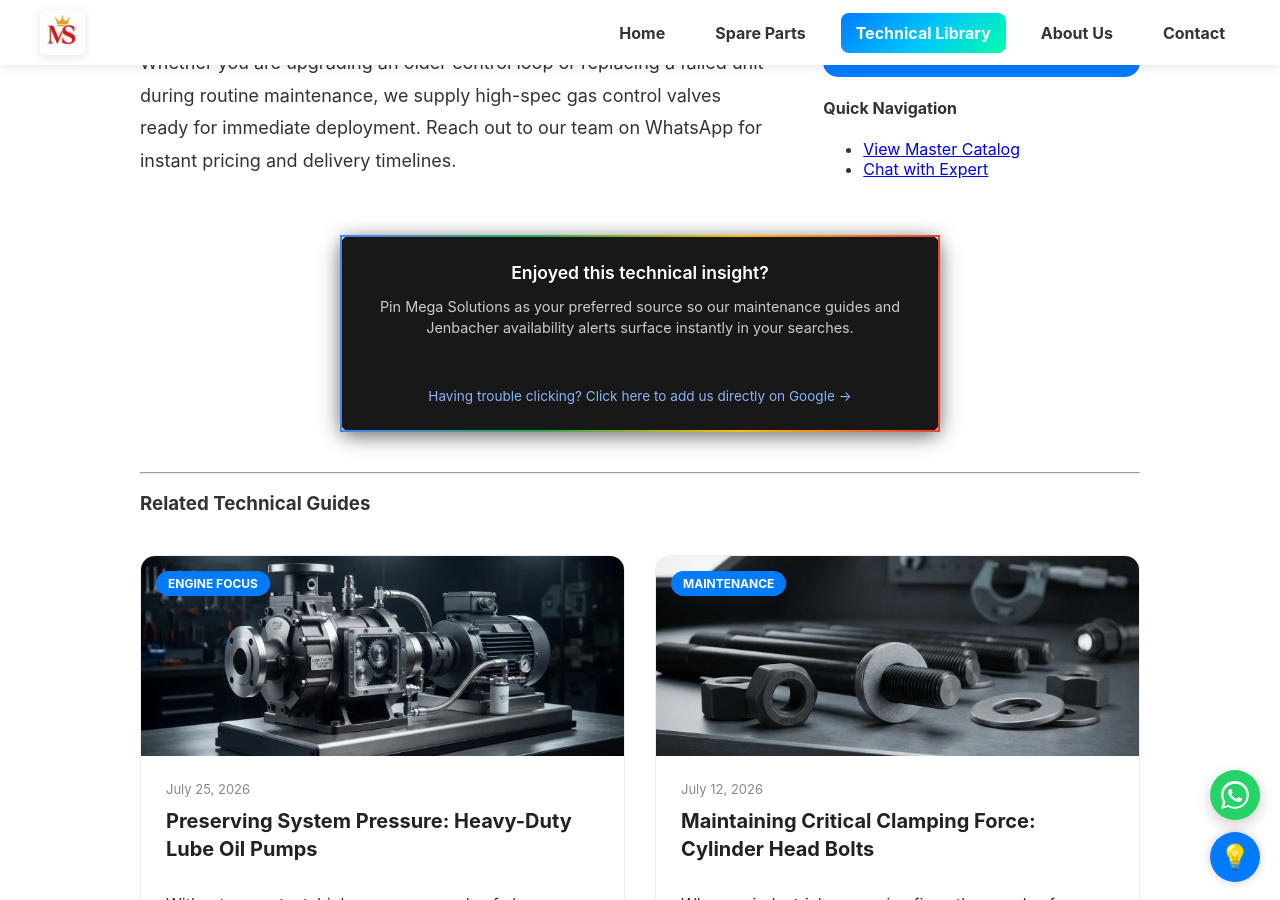
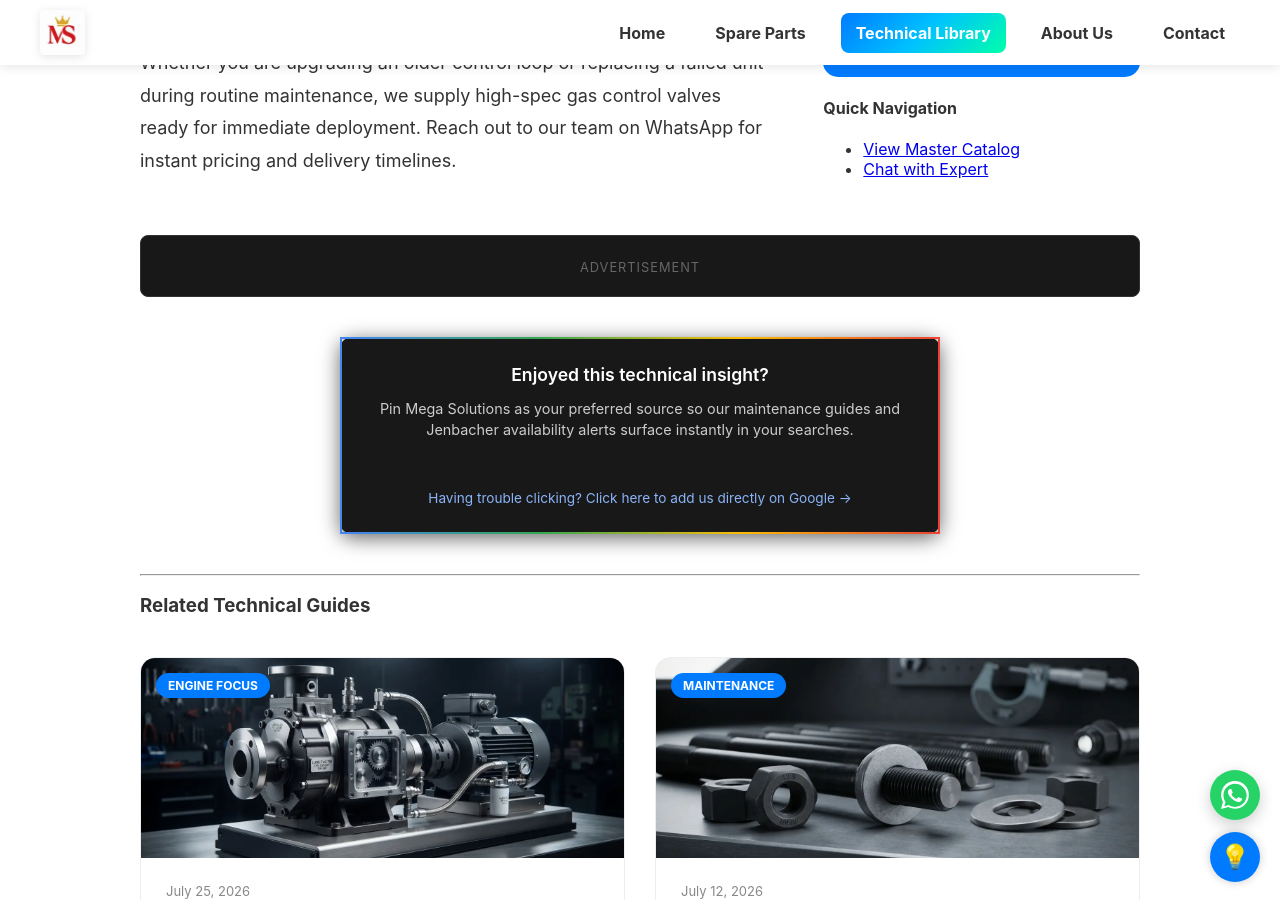
Before and after one commit to Khisal786/Mega-Solutions-UAE, a Jekyll site: the page built from _posts/2025-09-22-gas-control-valves-precision-fuel-dynamics.md, in a window 1280 px wide and 900 px high, scrolled down 1407 px. Built offline with Jekyll 4.4.1, drawn with Linux system fonts in a browser that asks for light colours.

Commit message:
Update post layout with AdSense and structural changes
Added AdSense injection for blog posts and updated layout structure.

```diff
--- a/_layouts/post.html
+++ b/_layouts/post.html
@@ -43,6 +43,9 @@ layout: default
         </aside>
     </div>
 
+    <!-- AdSense Injection (Blog Posts Only) -->
+    {% include adsense.html %}
+
     <!-- Eye-Catching Preferred Source Article Box matching Footer -->
     <div class="article-preferred-source-wrapper" style="margin: 40px auto; text-align: center; width: 100%; max-width: 600px;">
         <div class="preferred-source-card" style="background: #181818; border: 2px solid transparent; border-image: linear-gradient(to right, #4285F4, #34A853, #FBBC05, #EA4335) 1; padding: 25px; border-radius: 12px; box-shadow: 0 4px 20px rgba(0,0,0,0.6);">
```
